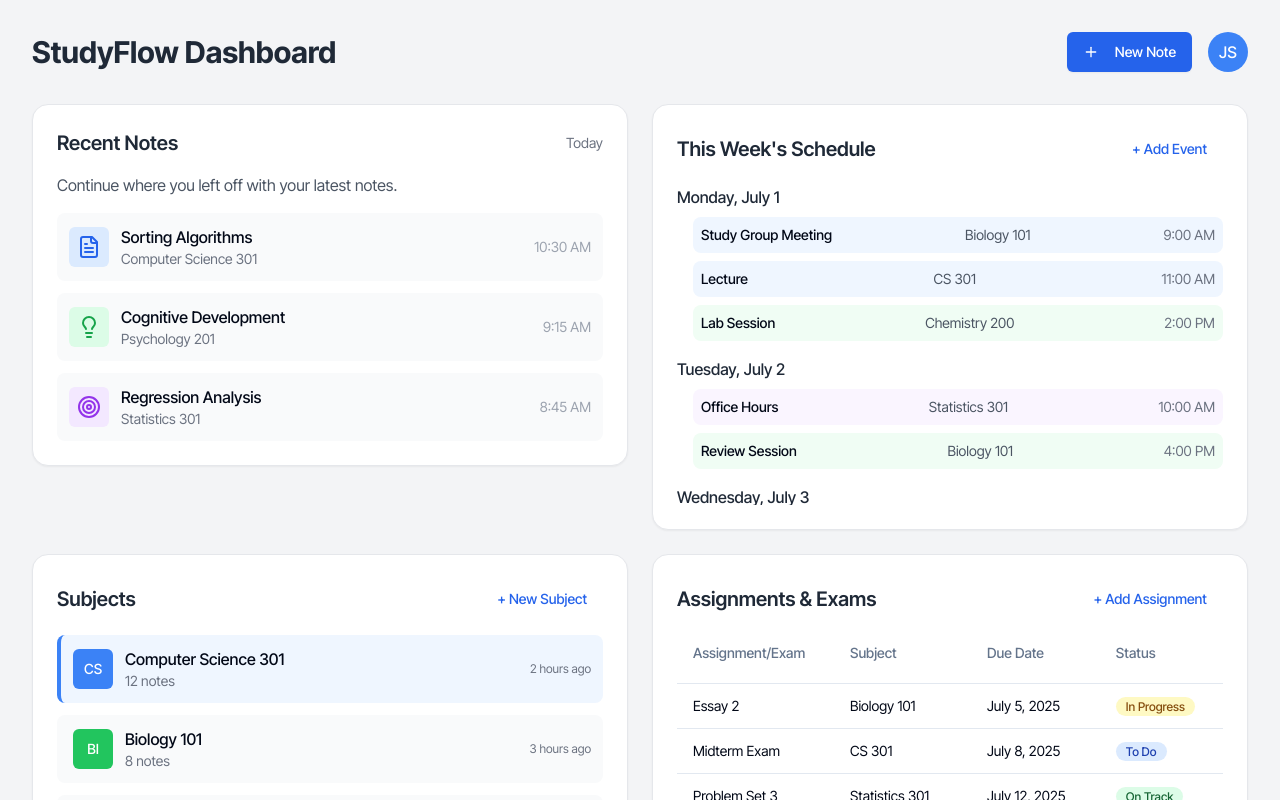
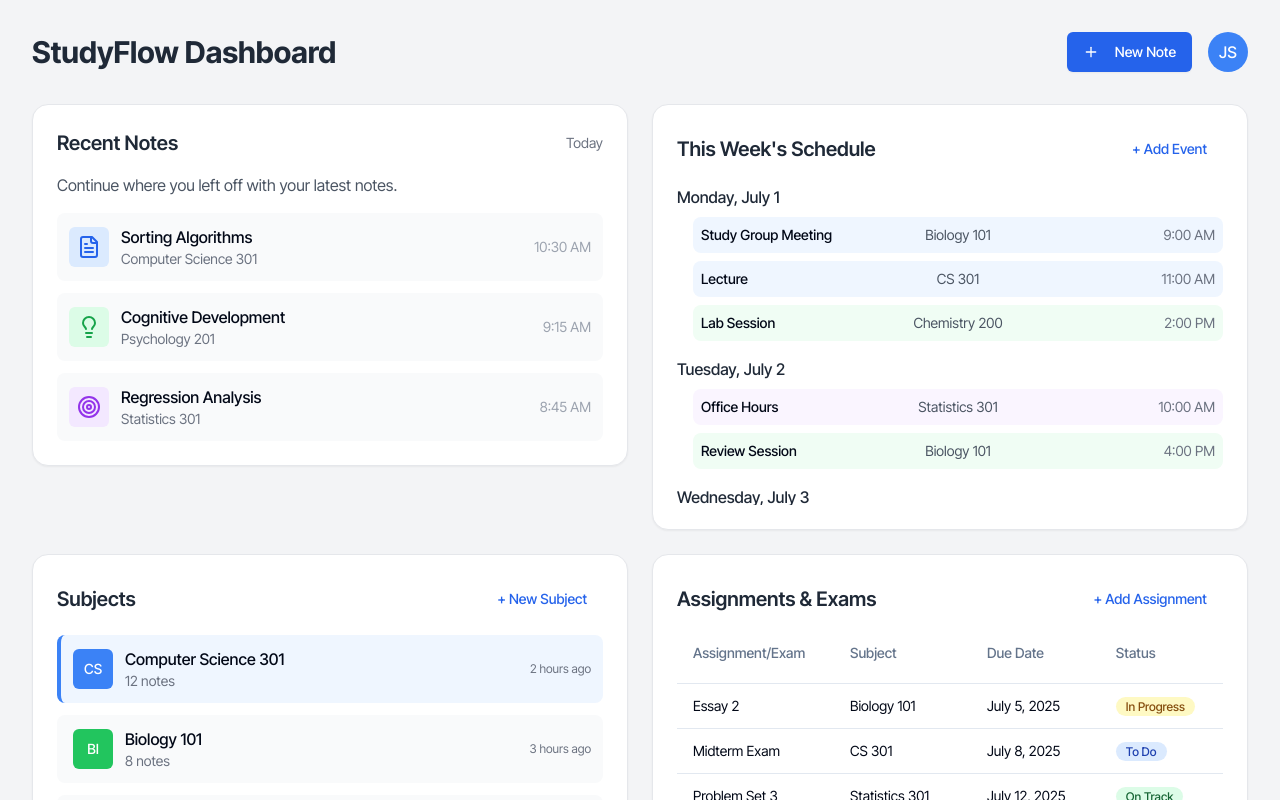
Before and after one commit to PhenyoKh/curious-dashboard-craft, a React (Vite) app: page / in a window 1280 px wide. Shown: the top 800 px of the page. Built offline with nearby package versions, Linux system fonts and the light colour scheme.

Commit message:
Fix: Align subjects in weekly schedule
Aligns the subjects within the "This Week's Schedule" component for better readability.

```diff
--- a/src/components/dashboard/WeeklySchedule.tsx
+++ b/src/components/dashboard/WeeklySchedule.tsx
@@ -48,10 +48,10 @@ export const WeeklySchedule = ({ onAddEvent }: WeeklyScheduleProps) => {
             <h3 className="font-medium text-gray-800 mb-2">{day.day}</h3>
             <div className="space-y-2 ml-4">
               {day.events.map((event, index) => (
-                <div key={index} className={`flex items-center justify-between p-2 ${event.bgColor} rounded-lg`}>
+                <div key={index} className={`grid grid-cols-3 gap-4 items-center p-2 ${event.bgColor} rounded-lg`}>
                   <span className="text-sm font-medium">{event.title}</span>
-                  <span className="text-sm text-gray-600">{event.subject}</span>
-                  <span className="text-sm text-gray-500">{event.time}</span>
+                  <span className="text-sm text-gray-600 text-center">{event.subject}</span>
+                  <span className="text-sm text-gray-500 text-right">{event.time}</span>
                 </div>
               ))}
             </div>
```
